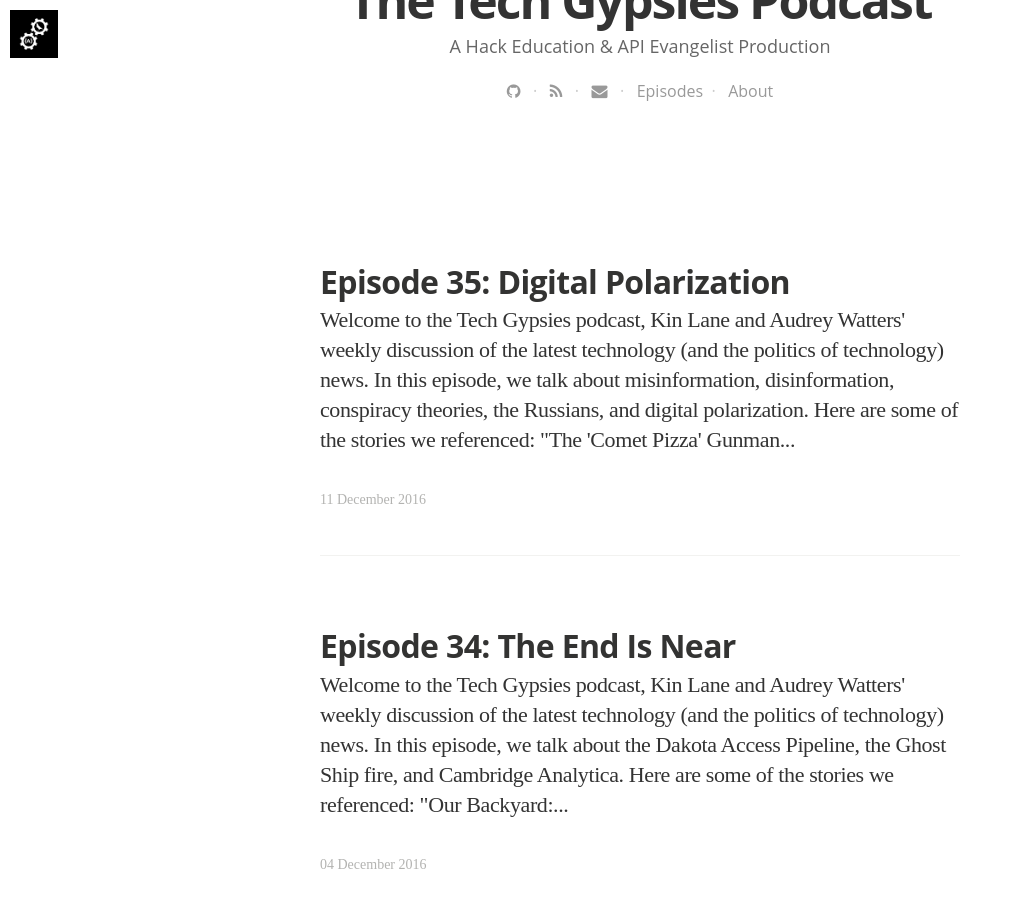
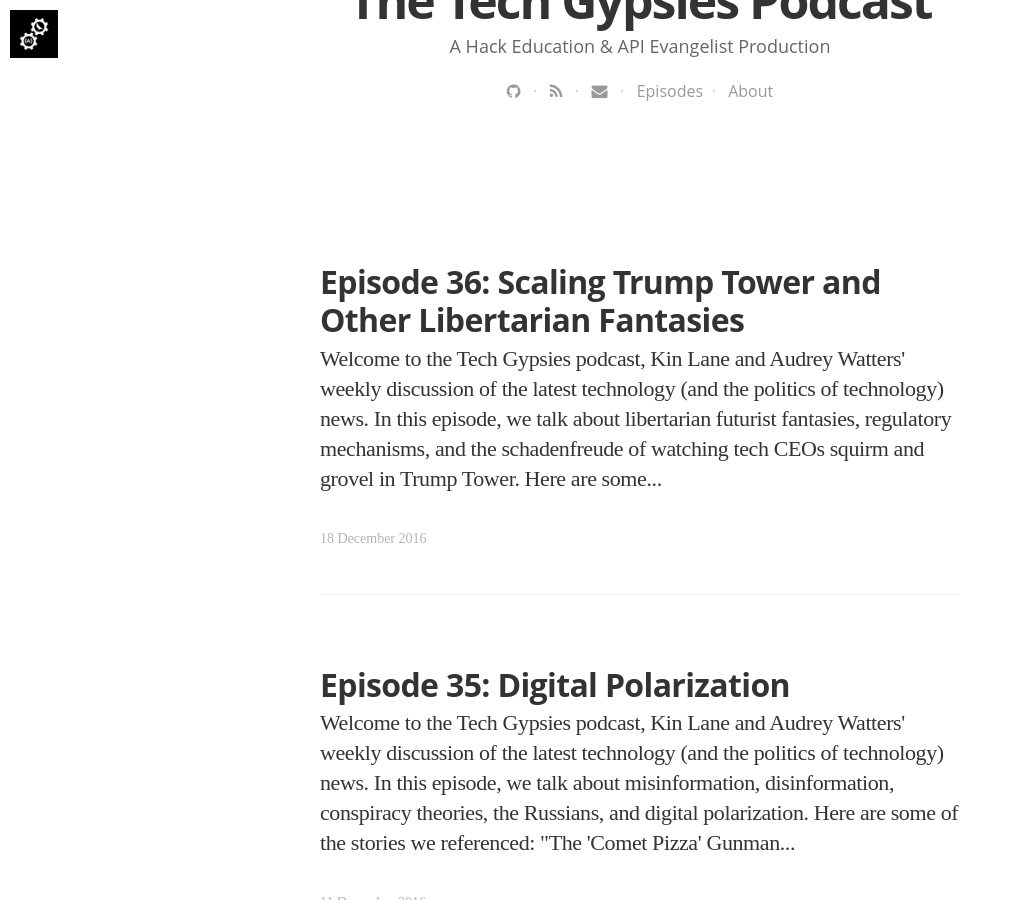
Before and after one commit to Techgypsies/podcast, a Jekyll site: the page built from blog/index.html, in a window 1280 px wide and 900 px high, scrolled down 559 px. Shown: the whole window, without its empty margins (0-1013 px from the left). Built offline with Jekyll 4.4.1, drawn with Linux system fonts in a browser that asks for light colours; nearby versions of some CDN libraries; some web fonts are replaced; the list of posts is cut into pages by our own code; some of the changed text lies outside the part shown.

Commit message:
new episode

```diff
--- a/_data/podcasts.yaml
+++ b/_data/podcasts.yaml
@@ -488,3 +488,17 @@
   tags:
   - Technology
   - Politics
+- title: "Tech Gypsies Episode 36"
+  summary: "In this episode, we talk about libertarian futurist fantasies, regulatory mechanisms, and the schadenfreude of watching tech CEOs squirm and grovel in Trump Tower."
+  description: "In this episode, we talk about libertarian futurist fantasies, regulatory mechanisms, and the schadenfreude of watching tech CEOs squirm and grovel in Trump Tower."
+  subtitle: "Tech, Scrutinized"
+  image: /assets/images/tech-gypsies-podcast-1500.png
+  audio_file: http://s3.amazonaws.com/techgypsies/podcast+2016-12-18.mp3
+  audio_length: 51293331
+  sound_cloud: https://soundcloud.com/kinlane/podcast-2016-12-18
+  duration: '0:35:37'
+  publish_date: "2016-12-18 09:00:00"
+  url: 2016/12/18/episode-36
+  tags:
+  - Technology
+  - Politics
--- /dev/null
+++ b/_posts/2016-12-18-episode-36.html
@@ -0,0 +1,31 @@
+---
+layout: post
+title: "Episode 36: Scaling Trump Tower and Other Libertarian Fantasies"
+date: 2016-12-18 08:35:00 +0000
+image: https://s3.amazonaws.com/techgypsies/2016-12-18-trump.jpg
+imagecredits: https://www.flickr.com/photos/dhuiz/16001109780
+---
+<p>Welcome to the Tech Gypsies podcast, <a href="http://kinlane.com">Kin Lane</a> and <a href="http://audreywatters.com">Audrey Watters</a>' weekly discussion of the latest technology (and the politics of technology) news.</p>
+
+<p>In this episode, we talk about libertarian futurist fantasies, regulatory mechanisms, and the schadenfreude of watching tech CEOs squirm and grovel in Trump Tower.</p>
+
+<p>
+<iframe width="100%" height="166" scrolling="no" frameborder="no" src="https://w.soundcloud.com/player/?url=https%3A//api.soundcloud.com/tracks/298537062&amp;color=ff5500&amp;auto_play=false&amp;hide_related=false&amp;show_comments=true&amp;show_user=true&amp;show_reposts=false"></iframe>
+</p>
+
+<p>Here are some of the stories we referenced:</p>
+<ul>
+<li>"<a href="http://thedronegirl.com/2016/12/15/amazon-drones-hype/">Amazon drones and the hype machine mistakenly fueling the drone industry</a>" via The Drone Girl</li>
+<li>"<a href="https://www.wired.com/2016/12/uber-refuses-stop-self-driving-sf-setting-legal-showdown/">Uber Refuses to Stop Self-Driving in SF, Setting Up a Legal Showdown</a>" via Wired</li>
+<li>"<a href="https://www.washingtonpost.com/news/the-switch/wp/2016/12/14/elon-musk-and-the-ceo-of-uber-are-now-advising-donald-trump/">Elon Musk and the chief executive of Uber are now advising Donald Trump</a>" via The Washington Post</li>
+<li>"<a href="https://techcrunch.com/2016/12/15/oracle-ceo-safra-catz-joins-trump-transition-team/">Oracle CEO Safra Catz joins Trump transition team</a>" via Techcrunch</li>
+<li>"<a href="http://www.politico.com/story/2016/12/donald-trump-twitter-emoji-crooked-hillary-232647">Source: Twitter cut out of Trump tech meeting over failed emoji deal</a>" via Politico</li>
+<li>"<a href="http://www.recode.net/2016/12/12/13917982/trump-hair-tech-summit-shame-silicon-valley">As Trumplethinskin lets down his hair for tech, shame on Silicon Valley for climbing the Tower in silence</a>" via Recode</li>
+<li>"<a href="https://www.buzzfeed.com/nitashatiku/google-muslim-registry-trump">Google, Apple, Uber, IBM Say They Would Not Help Build A Muslim Registry</a>" via Buzzfeed</li>
+<li><a href="http://neveragain.tech/">neveragain.tech</a></li>
+<li>"<a href="https://www.engadget.com/2016/12/15/evernote-defends-access-to-your-notes-in-its-new-privacy-policy/">Evernote defends access to your notes in its new privacy policy</a>" via Engadget</li>
+<li>"<a href="http://www.nytimes.com/2016/12/13/us/politics/russia-hack-election-dnc.html">The Perfect Weapon: How Russian Cyberpower Invaded the U.S.</a>" via The New York Times</li>
+<li>"<a href="https://www.schneier.com/blog/archives/2016/12/my_priorities_f.html">My Priorities for the Next Four Years</a>" by Bruce Schneier</li>
+</ul>
+
+<p>Feedback is welcome. (You should <a href="mailto:kinlane@gmail.com">email Kin</a> with it though, not Audrey.)</p>
--- a/index.html
+++ b/index.html
@@ -10,6 +10,6 @@
 
 <p><a href="http://podcast.techgypsi.es/blog/">Show notes</a> can also be subscribed to <a href="http://podcast.techgypsi.es/blog.xml">via RSS</a>.</p>
 
-<p><strong>Latest Episode: <a href="http://podcast.techgypsi.es/2016/12/11/episode-35">35</a></strong></p>
+<p><strong>Latest Episode: <a href="http://podcast.techgypsi.es/2016/12/18/episode-36">36</a></strong></p>
 
 <p style="text-align: right; font-size:12px"><em>Image credits: <a href="https://flic.kr/p/GTax17">Drone Recovery</a></em></p>
```
